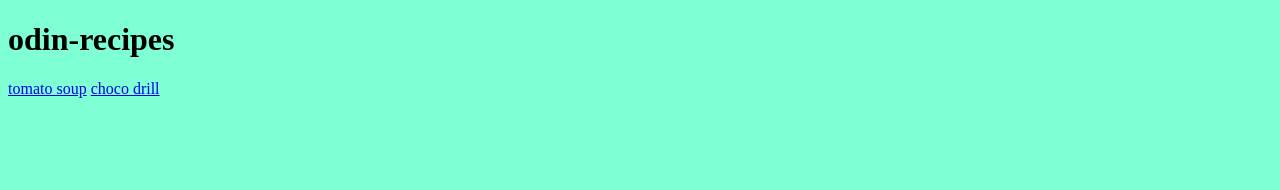
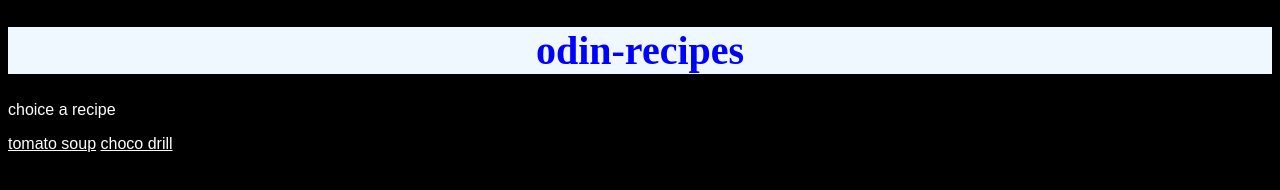
Before and after one commit to capybara-bo/odin-recipes, a plain HTML site: page index.html in a window 1280 px wide. Drawn offline with Linux system fonts and the light colour scheme.

Commit message:
css is + the webste is better + text + links

```diff
--- a/index.html
+++ b/index.html
@@ -6,9 +6,9 @@
     <title>odin-recipes</title>
 </head>
 <body>
-    <h1>odin-recipes</h1>
-    <a href="recipes/soep.html">tomato soup</a>
-    <a href="recipes/choco_drill.html">choco drill</a>
-
+    <h1 class="odin-recipes">odin-recipes</h1>
+    <p id="p">choice a recipe</p>
+    <a class="recipes 1"  id="1" href="recipes/soep.html">tomato soup</a>
+    <a class="recipes 2"href="recipes/choco_drill.html">choco drill</a>
 </body>
 </html>
--- a/style/style.css
+++ b/style/style.css
@@ -1,3 +1,34 @@
 body {
-    background-color: aquamarine    ;
+    background-color: black;
+    font-family: sans-serif;
 }
+
+.odin-recipes {
+    background-color: aliceblue;
+    text-align: center;
+    font-family: 'Times New Roman', Times, serif;
+    font-size: 40px;
+    color: blue;
+}
+
+.recipes {
+    text-align: center;
+    color: white;
+}
+
+.text {
+    color: white;
+}
+
+.recipe-image {
+    height: 250px;
+    width: 250px;
+}
+
+.link {
+    color: white;
+}
+
+#p {
+    color: white;
+}
```
Also changed, not shown: recipes/choco_drill.html (+5 -1 lines), recipes/soep.html (+5 -2 lines), images/GettyImages-528162130-53d0c5076eb14915ade61b5d3021294f.jpg (added), 1 other file.
